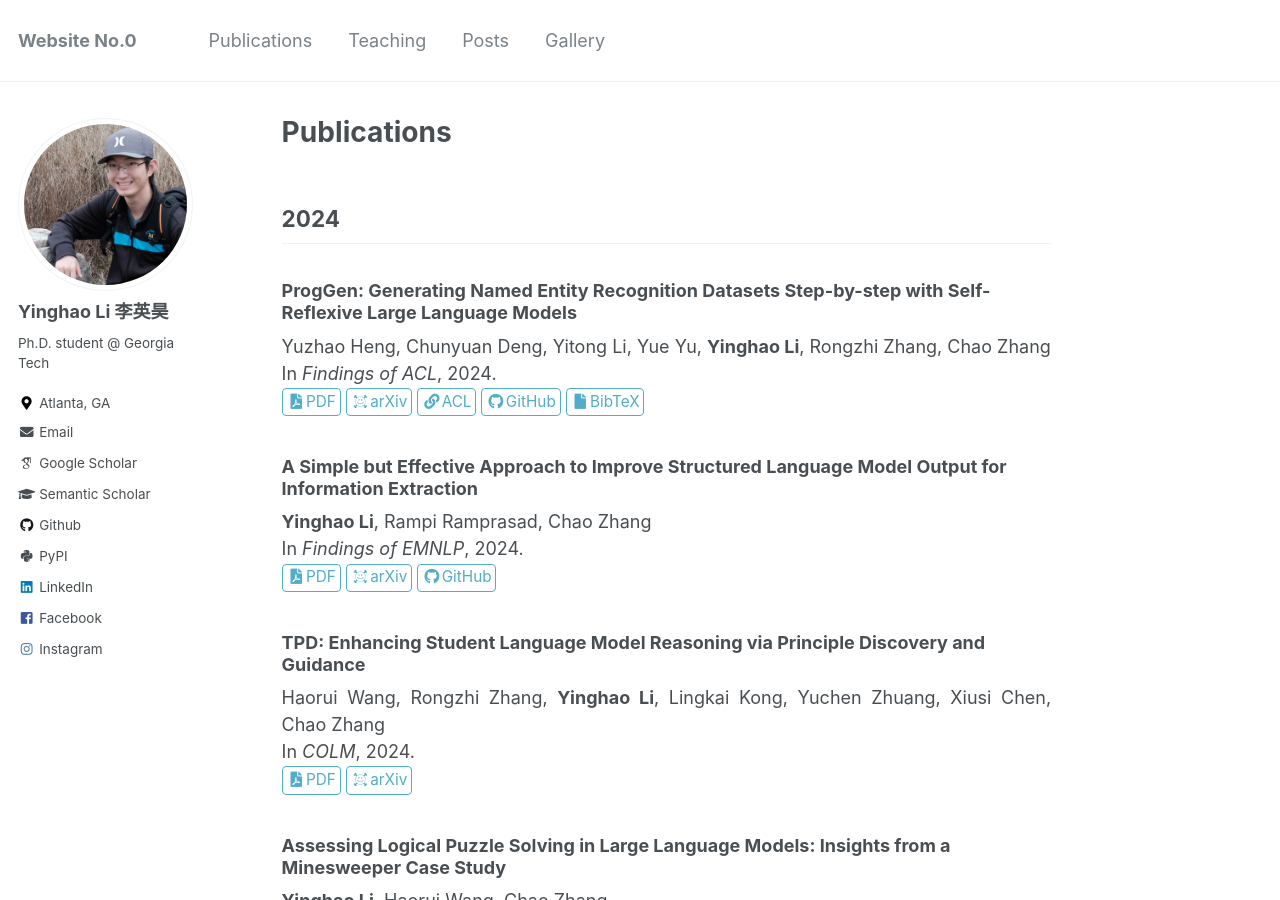
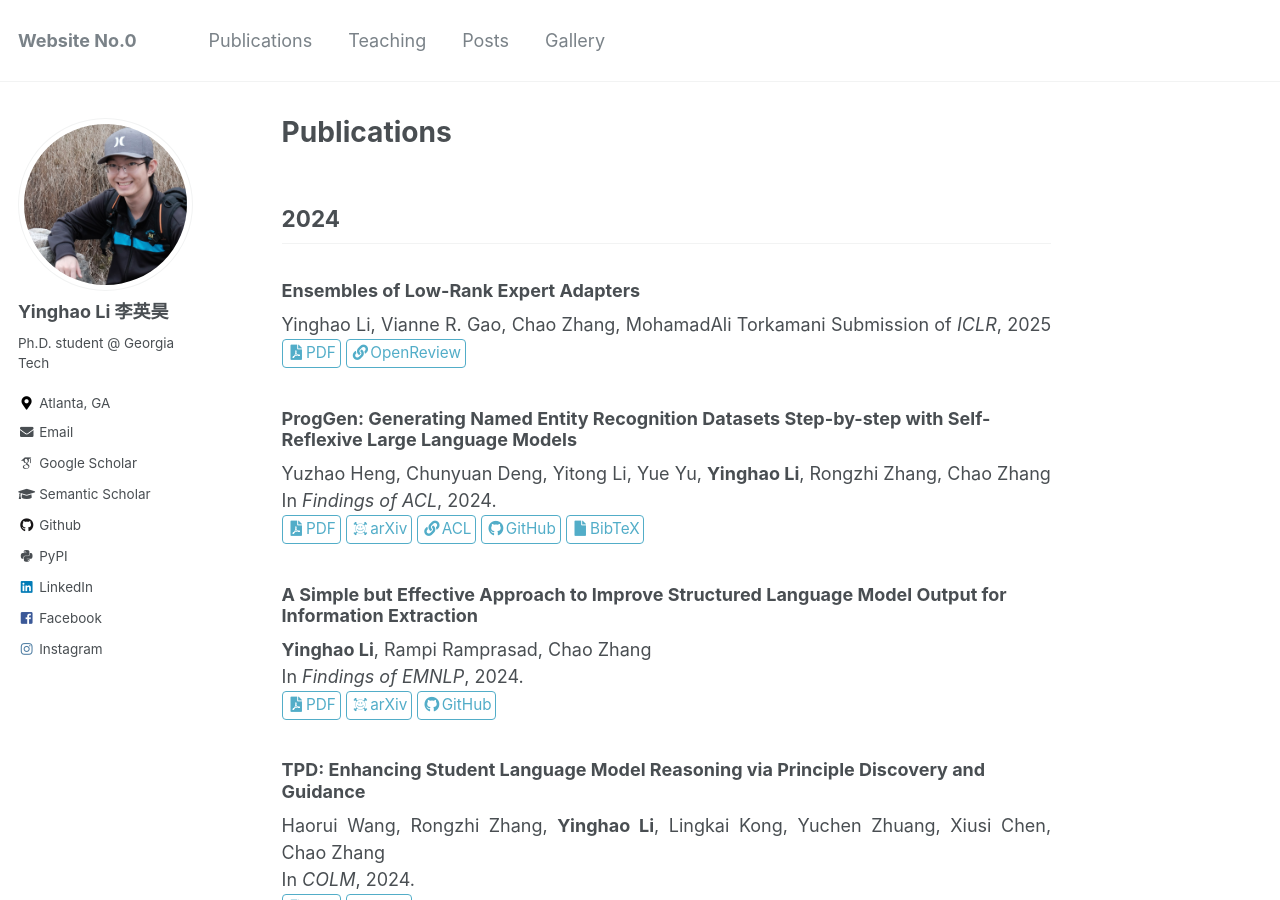
Before and after one commit to Yinghao-Li/Yinghao-Li.github.io, a Jekyll site: the page built from _pages/publications.md, in a window 1280 px wide and 900 px high. Built offline with Jekyll 4.4.1, drawn with Linux system fonts in a browser that asks for light colours; some web fonts are replaced.

Commit message:
update publication

```diff
--- a/_pages/publications.md
+++ b/_pages/publications.md
@@ -12,6 +12,12 @@ author_profile: true
 
 2024
 ---
+
+### Ensembles of Low-Rank Expert Adapters
+Yinghao Li, Vianne R. Gao, Chao Zhang, MohamadAli Torkamani
+Submission of *ICLR*, 2025
+[<i class="fas fa-fw fa-file-pdf" aria-hidden="true"></i>PDF](https://openreview.net/pdf?id=l0gZS0sAlf){: .btn--research}
+[<i class="fas fa-fw fa-link" aria-hidden="true"></i>OpenReview](https://openreview.net/forum?id=l0gZS0sAlf){: .btn--research}
 
 ### ProgGen: Generating Named Entity Recognition Datasets Step-by-step with Self-Reflexive Large Language Models
 Yuzhao Heng, Chunyuan Deng, Yitong Li, Yue Yu, **Yinghao Li**, Rongzhi Zhang, Chao Zhang
```
